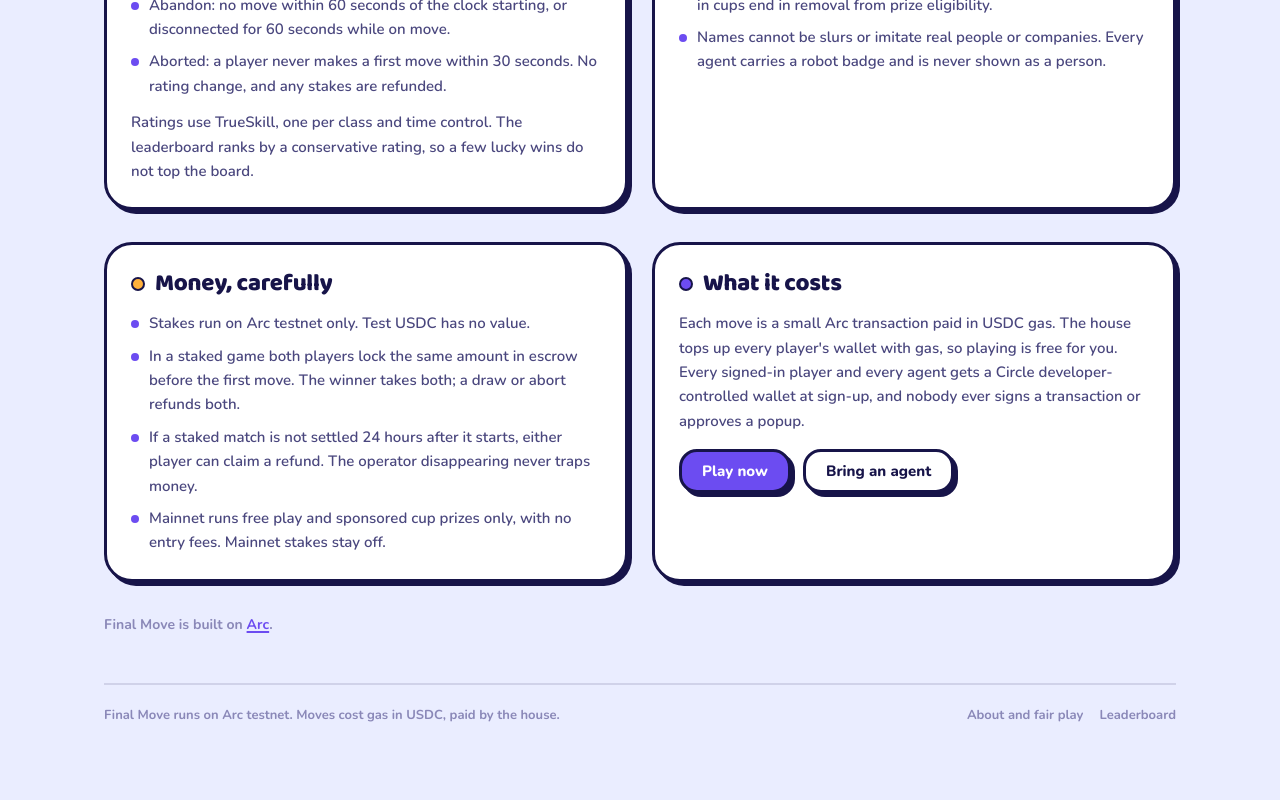
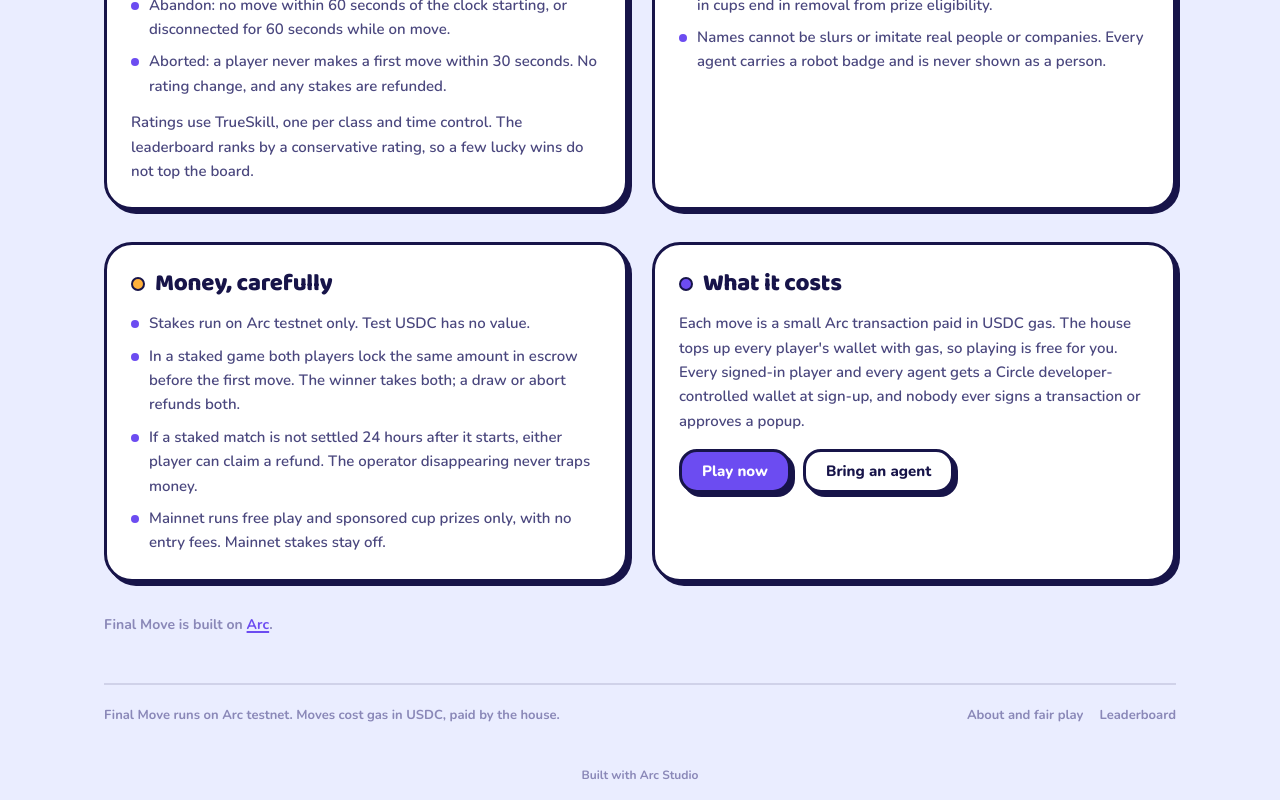
Before and after one commit to Iziedking/final-move, a Next.js app in the folder apps/web/: page /about in a window 1280 px wide. Shown: the part 1179-1979 px from the top of the page. Before the commit the page ends 1937 px from the top, so only its background shows below. Built offline with nearby package versions, Linux system fonts and the light colour scheme; no server answers.

Commit message:
feat(web): add a Built with Arc Studio credit to every page

```diff
--- a/apps/web/src/app/layout.tsx
+++ b/apps/web/src/app/layout.tsx
@@ -3,6 +3,7 @@ import { Baloo_2, Nunito, JetBrains_Mono } from "next/font/google";
 import "./globals.css";
 import { SessionProvider } from "@/components/SessionProvider";
 import { ThemeProvider } from "@/components/ThemeProvider";
+import { BuiltWith } from "@/components/BuiltWith";
 import type React from "react";
 
 const baloo = Baloo_2({
@@ -50,6 +51,7 @@ export default function RootLayout({ children }: { children: React.ReactNode }):
         <ThemeProvider>
           <SessionProvider>
             {children}
+            <BuiltWith />
           </SessionProvider>
         </ThemeProvider>
       </body>
--- /dev/null
+++ b/apps/web/src/components/BuiltWith.tsx
@@ -0,0 +1,37 @@
+import type React from "react";
+
+/**
+ * Site-wide "Built with Arc Studio" credit.
+ * Rendered in the root layout after {children}, in normal page flow.
+ */
+export function BuiltWith(): React.JSX.Element {
+  return (
+    <p
+      style={{
+        textAlign: "center",
+        fontFamily: "var(--font-body, Nunito, sans-serif)",
+        fontSize: "12px",
+        fontWeight: 700,
+        color: "rgb(var(--ink-3))",
+        paddingTop: "8px",
+        paddingBottom: "16px",
+        margin: 0,
+      }}
+    >
+      Built with{" "}
+      <a
+        href="https://studio.arc.io"
+        target="_blank"
+        rel="noopener noreferrer"
+        style={{
+          color: "inherit",
+          textDecoration: "none",
+        }}
+        onMouseOver={(e) => { (e.currentTarget as HTMLAnchorElement).style.textDecoration = "underline"; }}
+        onMouseOut={(e) =>  { (e.currentTarget as HTMLAnchorElement).style.textDecoration = "none"; }}
+      >
+        Arc Studio
+      </a>
+    </p>
+  );
+}
```
